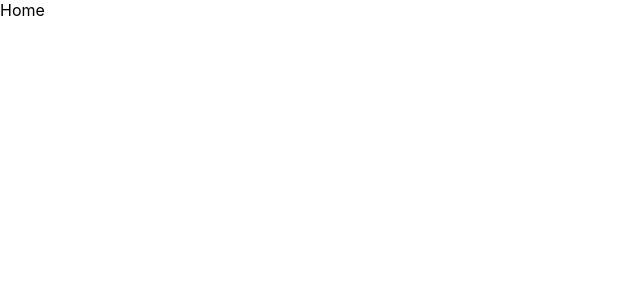
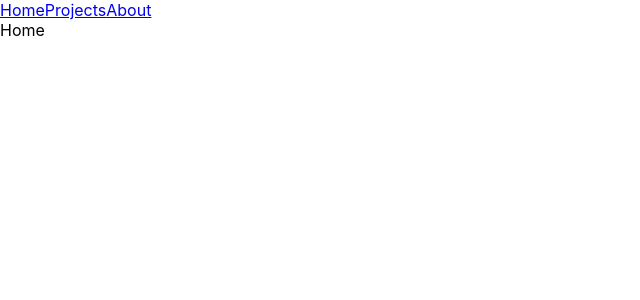
Before and after one commit to yanfangchen209/personal-portfolio, a React (Create React App) app: page / in a window 1280 px wide. Shown: the top 300 px of the page, without its empty margins (0-640 px from the left). Built offline with nearby package versions, Linux system fonts and the light colour scheme.

Commit message:
add menu component

```diff
--- a/src/App.js
+++ b/src/App.js
@@ -4,11 +4,13 @@ import Home from './pages/Home';
 import Projects from './pages/Projects';
 import About from './pages/About';
 import {BrowserRouter, Routes, Route} from "react-router-dom";
+import Menu from "./components/Menu"
 
 function App() {
   return (
     <div>
       <BrowserRouter>
+        <Menu />
         <Routes>
           <Route path='/' element={<Home/>} />
           <Route path='/projects' element={<Projects/>} />
--- /dev/null
+++ b/src/components/Menu.jsx
@@ -0,0 +1,17 @@
+import React from "react";
+import {Link} from "react-router-dom";
+function Menu(){
+    return (
+        <div className="menu">
+            <div className="links">
+                <Link to="/">Home</Link>
+                <Link to="/projects">Projects</Link>
+                <Link to="/about">About</Link>
+            </div>
+
+
+        </div>
+    )
+}
+
+export default Menu;
```
